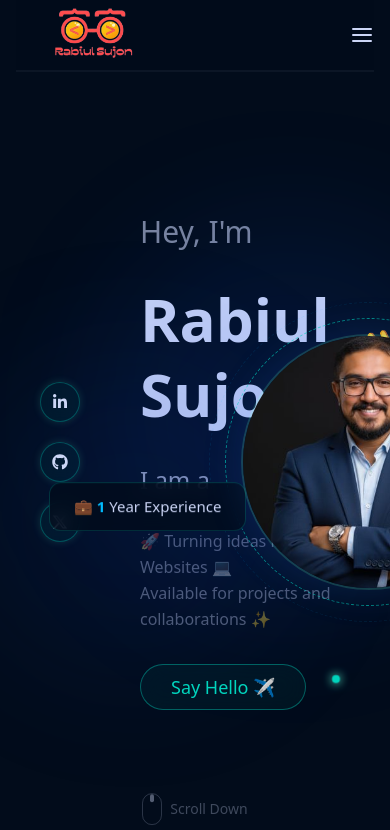
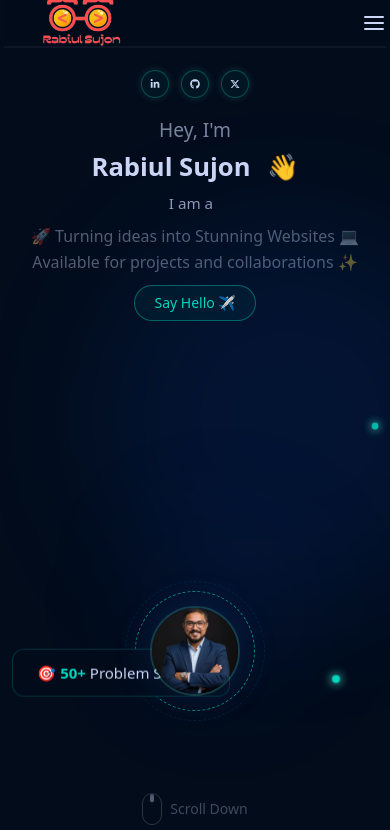
Before and after one commit to Rabiul-Sujon/my-portfolio, a Next.js app: page / in a window 390 px wide. Shown: the top 830 px of the page. Built offline with nearby package versions, Linux system fonts and the light colour scheme.

Commit message:
fix: responsive fixes for Navbar and Hero (social icons, photo position, gap)

```diff
--- a/src/app/globals.css
+++ b/src/app/globals.css
@@ -22,3 +22,269 @@ body {
   color: #CCD6F6;
   overflow-x: hidden;
 }
+
+/* ============================================================
+   RESPONSIVE OVERRIDES - SECTION WISE
+   ============================================================ */
+
+/* ============================================================
+   1. NAVBAR
+   ============================================================ */
+
+/* Fix mobile menu going under navbar */
+.fixed.top-0.right-0.h-full.w-72 {
+  z-index: 9999 !important;
+  isolation: isolate !important;
+}
+
+/* Keep navbar below mobile menu */
+nav[class*="fixed top-0"] {
+  z-index: 40 !important;
+}
+
+/* Tablet - Navbar height & margin */
+@media (max-width: 1024px) {
+  nav[class*="fixed top-0"] {
+    height: 60px !important;
+    margin: 0 8px !important;
+  }
+}
+
+/* Mobile - Navbar height & margin */
+@media (max-width: 768px) {
+  nav[class*="fixed top-0"] {
+    height: 54px !important;
+    margin: 0 4px !important;
+  }
+
+  /* Mobile menu width */
+  .fixed.top-0.right-0.h-full.w-72 {
+    width: 80% !important;
+  }
+}
+
+/* Very small phones - Navbar */
+@media (max-width: 480px) {
+  nav[class*="fixed top-0"] {
+    height: 48px !important;
+  }
+}
+
+/* ============================================================
+   2. HERO SECTION
+   ============================================================ */
+
+/* ---------- Tablet (max-width: 1024px) ---------- */
+@media (max-width: 1024px) {
+  /* Hero - force column stacking */
+  #home .flex.items-center.min-h-screen.pt-20 {
+    flex-direction: column !important;
+    align-items: center !important;
+    padding-top: 10px !important;
+  }
+
+  /* Social icons - horizontal row at top */
+  #home .flex-col.gap-5.shrink-0 {
+    flex-direction: row !important;
+    padding-top: 20px !important;
+    padding-left: 0 !important;
+    padding-bottom: 20px !important;
+    gap: 12px !important;
+  }
+
+  /* Left content - center text */
+  #home .flex-1.flex.flex-col.gap-8.pr-10.pt-24 {
+    padding-left: 20px !important;
+    padding-right: 20px !important;
+    padding-top: 10px !important;
+    text-align: center !important;
+    align-items: center !important;
+  }
+
+  /* Heading smaller */
+  #home h1.text-6xl {
+    font-size: 2.5rem !important;
+  }
+
+  /* Typewriter text smaller */
+  #home .text-2xl {
+    font-size: 1.25rem !important;
+  }
+
+  /* Image container - remove negative margin, shrink */
+  #home .flex-1.flex.justify-center.items-center.relative {
+    height: 350px !important;
+    margin-left: 0 !important;
+    margin-top: 10px !important;
+  }
+
+  /* Profile image & orbit rings */
+  #home .w-64.h-64 {
+    width: 160px !important;
+    height: 160px !important;
+  }
+  #home .w-72.h-72 {
+    width: 200px !important;
+    height: 200px !important;
+  }
+  #home .w-80.h-80 {
+    width: 220px !important;
+    height: 220px !important;
+  }
+}
+
+/* ---------- Mobile (max-width: 768px) ---------- */
+@media (max-width: 768px) {
+  /* Text sizes */
+  #home h1.text-6xl {
+    font-size: 2rem !important;
+  }
+  #home .text-3xl {
+    font-size: 1.5rem !important;
+  }
+  #home .text-2xl {
+    font-size: 1.1rem !important;
+  }
+
+  /* Left content padding */
+  #home .flex-1.flex.flex-col.gap-8.pr-10.pt-24 {
+    padding-left: 12px !important;
+    padding-right: 12px !important;
+    gap: 10px !important;
+  }
+  /* Reduce gap after Say Hello button (mobile) */
+@media (max-width: 768px) {
+  #home .flex-1.flex.flex-col.gap-8.pr-10.pt-24 {
+    margin-bottom: -260px !important;
+  }
+}
+
+  /* Social icons - push lower */
+  #home .flex-col.gap-5.shrink-0 {
+    padding-top: 30px !important;
+    padding-bottom: 10px !important;
+  }
+
+  /* Photo container - move higher */
+  #home .flex-1.flex.justify-center.items-center.relative {
+    margin-top: -80px !important;
+    height: 250px !important;
+  }
+
+
+  /* Profile image & orbit rings - smaller */
+  #home .w-64.h-64 {
+    width: 110px !important;
+    height: 110px !important;
+  }
+  #home .w-72.h-72 {
+    width: 140px !important;
+    height: 140px !important;
+  }
+  #home .w-80.h-80 {
+    width: 160px !important;
+    height: 160px !important;
+  }
+
+  /* Social icons smaller */
+  #home .flex-col.gap-5.shrink-0 a {
+    width: 32px !important;
+    height: 32px !important;
+    font-size: 12px !important;
+  }
+
+  /* "Say Hello" button smaller */
+  #home a[href="#contact"] {
+    font-size: 14px !important;
+    padding: 6px 20px !important;
+  }
+
+  /* ---- 3 Badges: clear row below photo ---- */
+  /* Badge 1 - "50+ Problem Solving" */
+  #home .absolute[style*="top: calc(50% - 140px)"] {
+  top: 50% !important;
+  right: 5% !important;
+  left: auto !important;
+  bottom: auto !important;
+  font-size: 9px !important;
+  padding: 3px 8px !important;
+  white-space: nowrap !important;
+}
+
+  /* Badge 2 - "1 Year Experience" */
+  #home .absolute[style*="top: calc(50% + 20px)"] {
+    top: auto !important;
+    bottom: 5px !important;
+    left: 50% !important;
+    transform: translateX(-50%) !important;
+    font-size: 9px !important;
+    padding: 3px 8px !important;
+    white-space: nowrap !important;
+  }
+
+  /* Badge 3 - "10+ Finished Projects" */
+  #home .absolute[style*="top: calc(50% + 110px)"] {
+    top: auto !important;
+    bottom: 5px !important;
+    right: 5% !important;
+    left: auto !important;
+    transform: none !important;
+    font-size: 9px !important;
+    padding: 3px 8px !important;
+    white-space: nowrap !important;
+  }
+}
+
+/* ---------- Very small phones (max-width: 480px) ---------- */
+@media (max-width: 480px) {
+  #home h1.text-6xl {
+    font-size: 1.6rem !important;
+  }
+  #home .text-3xl {
+    font-size: 1.2rem !important;
+  }
+  #home .text-2xl {
+    font-size: 0.95rem !important;
+  }
+
+  #home .flex-col.gap-5.shrink-0 {
+    padding-top: 20px !important;
+  }
+
+  #home .flex-1.flex.justify-center.items-center.relative {
+    margin-top: -20px !important;
+    height: 200px !important;
+  }
+
+  #home .w-64.h-64 {
+    width: 90px !important;
+    height: 90px !important;
+  }
+  #home .w-72.h-72 {
+    width: 120px !important;
+    height: 120px !important;
+  }
+  #home .w-80.h-80 {
+    width: 140px !important;
+    height: 140px !important;
+  }
+
+  #home .flex-col.gap-5.shrink-0 a {
+    width: 28px !important;
+    height: 28px !important;
+    font-size: 10px !important;
+  }
+
+  /* Badges even smaller */
+  #home .absolute[style*="top: calc(50% - 140px)"],
+  #home .absolute[style*="top: calc(50% + 20px)"],
+  #home .absolute[style*="top: calc(50% + 110px)"] {
+    font-size: 7px !important;
+    padding: 2px 6px !important;
+    bottom: 2px !important;
+  }
+}
+
+/* ============================================================
+   3. NEXT SECTION - (Coming next, after you send the file)
+   ============================================================ */
```
